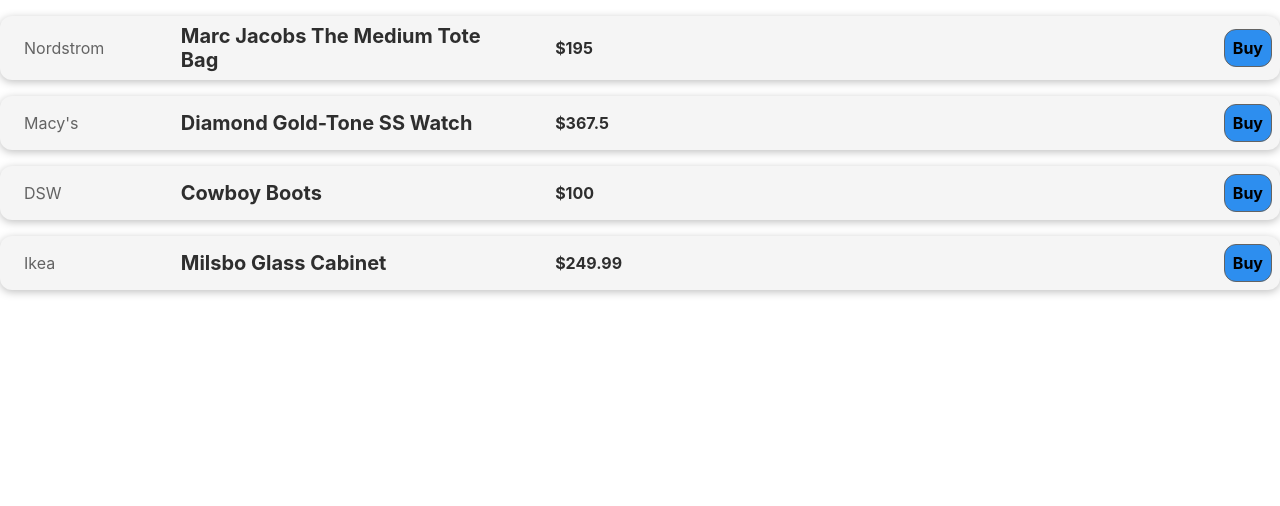
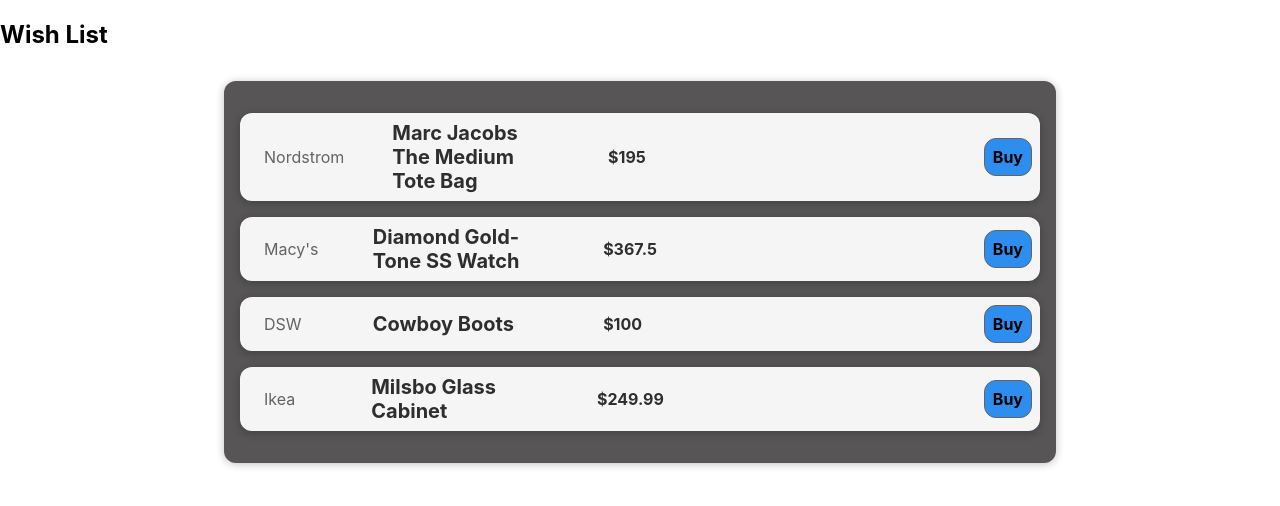
Before and after one commit to monineathsar/WishList, a React (Create React App) app: page / in a window 1280 px wide. Shown: the top 506 px of the page. Built offline with nearby package versions, Linux system fonts and the light colour scheme.

Commit message:
added Wishes Component for wish items and Wishes css styling for box around wish items

```diff
--- a/src/App.js
+++ b/src/App.js
@@ -1,6 +1,6 @@
 import logo from './logo.svg';
 import './App.css';
-import WishItem from './components/WishList/WishItem';
+import Wishes from './components/WishList/Wishes'
 
 function App() {
   const wishes = [
@@ -32,26 +32,8 @@ function App() {
 
   return (
     <div>
-      <WishItem
-      title={wishes[0].title}
-      store={wishes[0].store}
-      price={wishes[0].price}
-      ></WishItem>
-      <WishItem
-      title={wishes[1].title}
-      store={wishes[1].store}
-      price={wishes[1].price}
-      ></WishItem>
-      <WishItem
-      title={wishes[2].title}
-      store={wishes[2].store}
-      price={wishes[2].price}
-      ></WishItem>
-      <WishItem
-      title={wishes[3].title}
-      store={wishes[3].store}
-      price={wishes[3].price}
-      ></WishItem>
+      <h2>Wish List</h2>
+      <Wishes items={wishes}/>
     </div>
   );
 }
--- /dev/null
+++ b/src/components/WishList/Wishes.css
@@ -0,0 +1,9 @@
+.wishes {
+    padding: 1rem;
+    background-color: rgb(87, 85, 85);
+    margin: 2rem auto;
+    width: 50rem;
+    max-width: 95%;
+    border-radius: 12px;
+    box-shadow: 0 1px 8px rgba(0, 0, 0, 0.25);
+  }
--- /dev/null
+++ b/src/components/WishList/Wishes.js
@@ -0,0 +1,31 @@
+import WishItem from './WishItem';
+import './Wishes.css'
+
+function Wishes(props) {
+    return (
+        <div className='wishes'>
+            <WishItem
+                title={props.items[0].title}
+                store={props.items[0].store}
+                price={props.items[0].price}
+            ></WishItem>
+            <WishItem
+                title={props.items[1].title}
+                store={props.items[1].store}
+                price={props.items[1].price}
+            ></WishItem>
+            <WishItem
+                title={props.items[2].title}
+                store={props.items[2].store}
+                price={props.items[2].price}
+            ></WishItem>
+            <WishItem
+                title={props.items[3].title}
+                store={props.items[3].store}
+                price={props.items[3].price}
+            ></WishItem>
+        </div>
+    )
+}
+
+export default Wishes;
```
